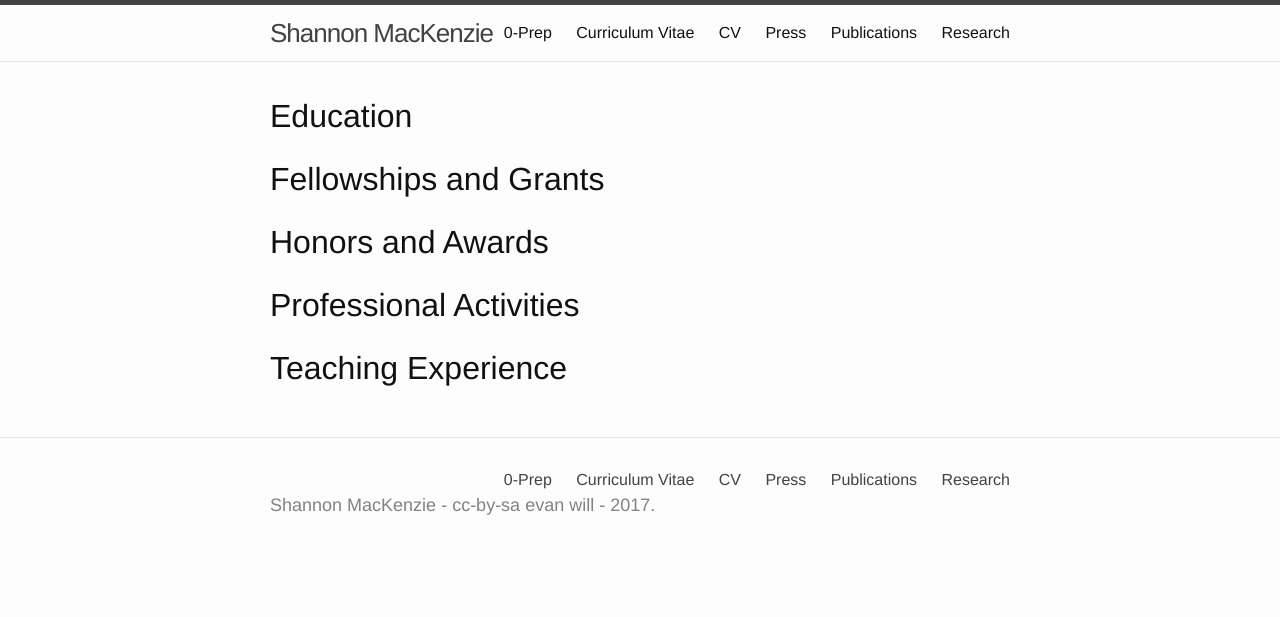
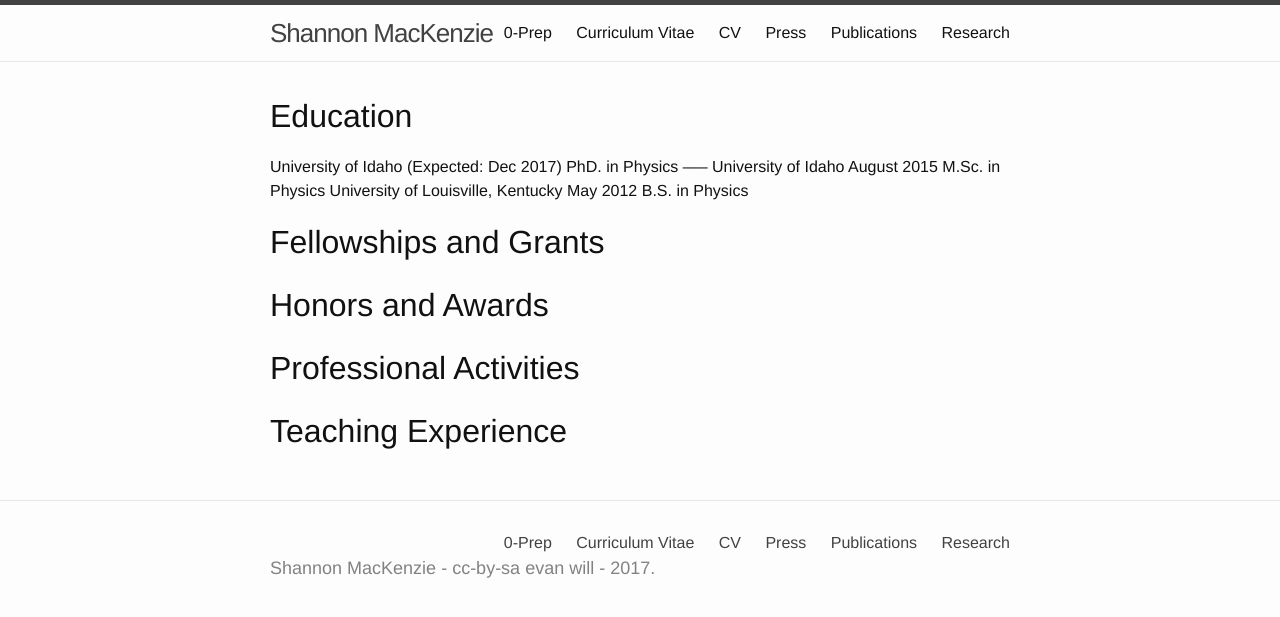
Before and after one commit to shannonmackenzie/shannonmackenzie.github.io, a Jekyll site: the page built from cv.md, in a window 1280 px wide. Shown: the top 617 px of the page. Built offline with Jekyll 4.4.1, drawn with Linux system fonts in a browser that asks for light colours.

Commit message:
Update cv.md

```diff
--- a/cv.md
+++ b/cv.md
@@ -5,6 +5,13 @@ permalink: /cv
 ---
 
 # Education
+University of Idaho (Expected: Dec 2017)
+PhD. in Physics
+-----
+University of Idaho August 2015
+M.Sc. in Physics
+University of Louisville, Kentucky May 2012
+B.S. in Physics
 
 # Fellowships and Grants
 
```
